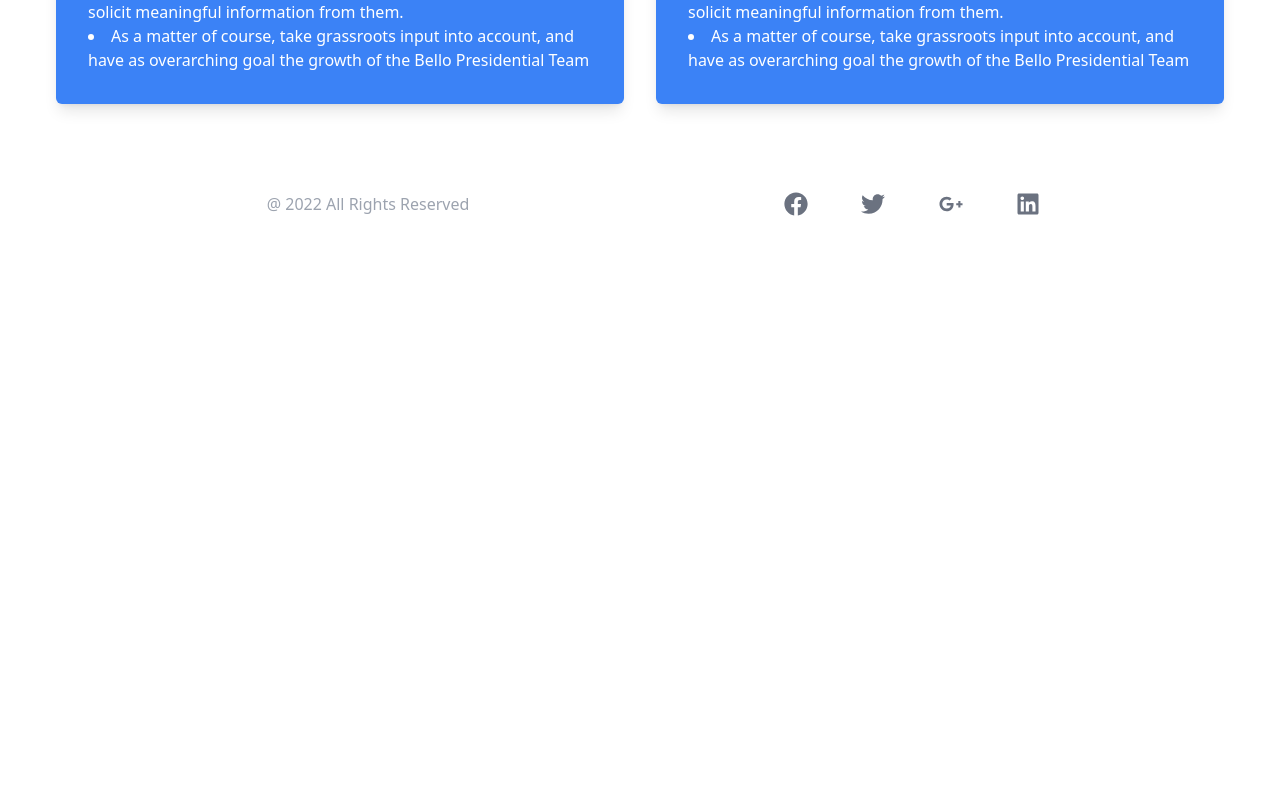
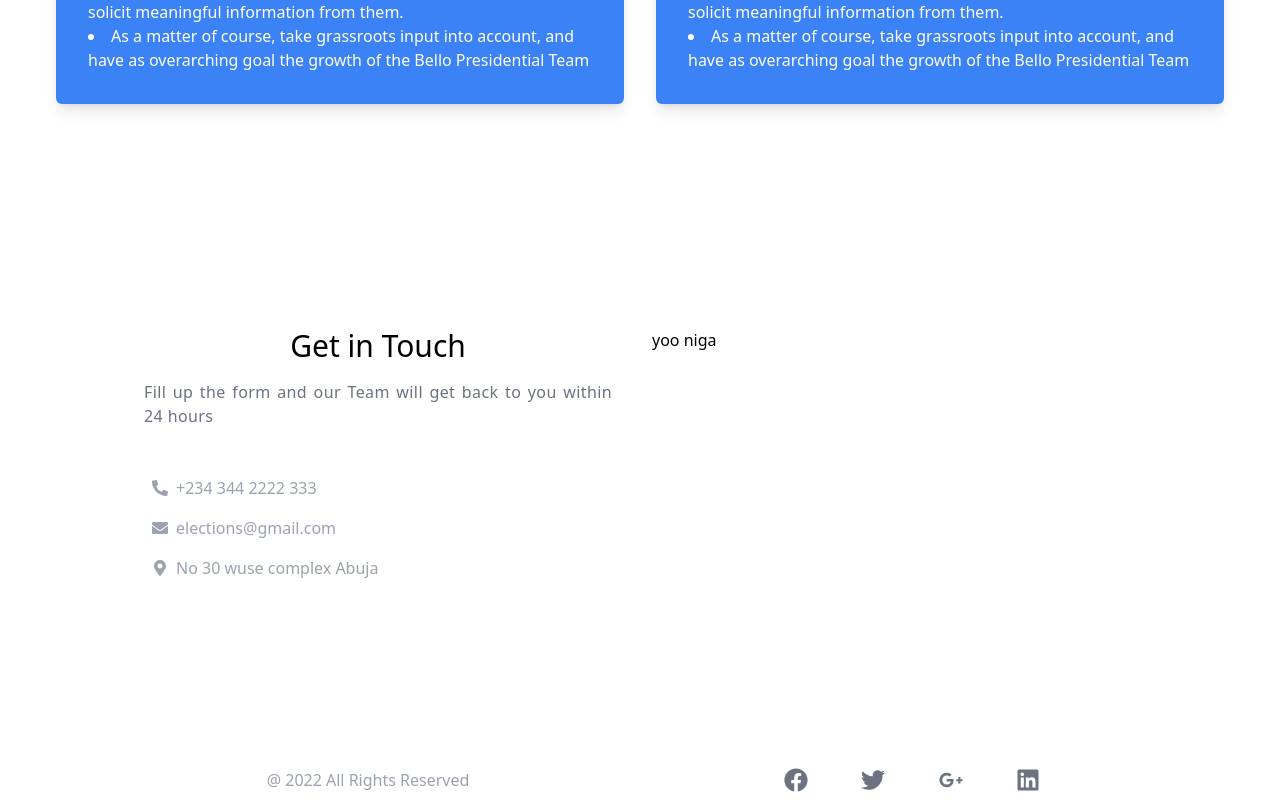
Before and after one commit to sammy-code98/elections, a Next.js app: page / in a window 1280 px wide. Shown: the part 2790-3590 px from the top of the page. Before the commit the page ends 3014 px from the top, so only its background shows below. Built offline with nearby package versions, Linux system fonts and the light colour scheme.

Commit message:
feat: add contact section - contact us page details - refactor code

```diff
--- /dev/null
+++ b/components/Contact/Contact.jsx
@@ -0,0 +1,33 @@
+import React from "react";
+import { FaPhoneAlt, FaEnvelope, FaMapMarkerAlt } from "react-icons/fa";
+import Form from "./Form"
+
+export default function Contact() {
+  return (
+    <section
+      id="contact"
+      className="grid grid-cols-2 gap-6 px-32 justify-center	 h-96  mt-48"
+    >
+      <div>
+        <div className="text-center text-3xl">Get in Touch </div>
+        <div className="text-justify tracking-wide m-4 text-gray-500">
+          Fill up the form and our Team will get back to you within 24 hours{" "}
+        </div>
+        <div className="mt-12">
+          <div className="flex m-4 text-gray-400">
+            <FaPhoneAlt className="mx-2 mt-1" /> +234 344 2222 333
+          </div>
+          <div className="flex m-4 text-gray-400">
+            <FaEnvelope className="mx-2 mt-1" /> elections@gmail.com
+          </div>
+          <div className="flex m-4 text-gray-400">
+            <FaMapMarkerAlt className="mx-2 mt-1" /> No 30 wuse complex Abuja
+          </div>
+        </div>
+      </div>
+      <div>
+        <Form/>
+      </div>
+    </section>
+  );
+}
--- /dev/null
+++ b/components/Contact/Form.js
@@ -0,0 +1,7 @@
+import React from 'react';
+
+function Form() {
+  return <div>yoo niga</div>;
+}
+
+export default Form;
--- a/components/Navbar.jsx
+++ b/components/Navbar.jsx
@@ -63,7 +63,7 @@ export default function Navbar() {
                 Mission
               </a>
             </Link>
-            <Link href="/">
+            <Link href="/#contact">
               <a className="lg:inline-flex lg:w-auto w-full px-3 py-2 rounded text-center text-blue-300 font-bold items-center justify-center hover:bg-green-600 hover:text-white">
                 Contact
               </a>
--- a/pages/index.js
+++ b/pages/index.js
@@ -5,6 +5,7 @@ import WhatsappGroup from "../components/Groups/WhatsappGroup";
 import About from "../components/About/About"
 import Awards from "../components/Awards/Awards";
 import Mission from "../components/Mission";
+import Contact from "../components/Contact/Contact"
 
 export default function Home() {
   return (
@@ -16,6 +17,7 @@ export default function Home() {
         <About/>
         <Awards/>
         <Mission/>
+        <Contact/>
       </main>
     </Layout>
   );
```
